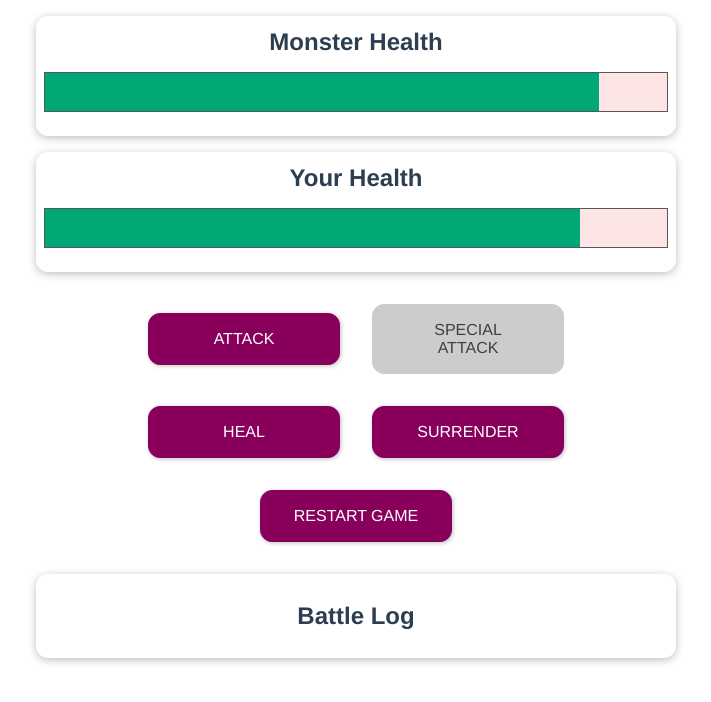
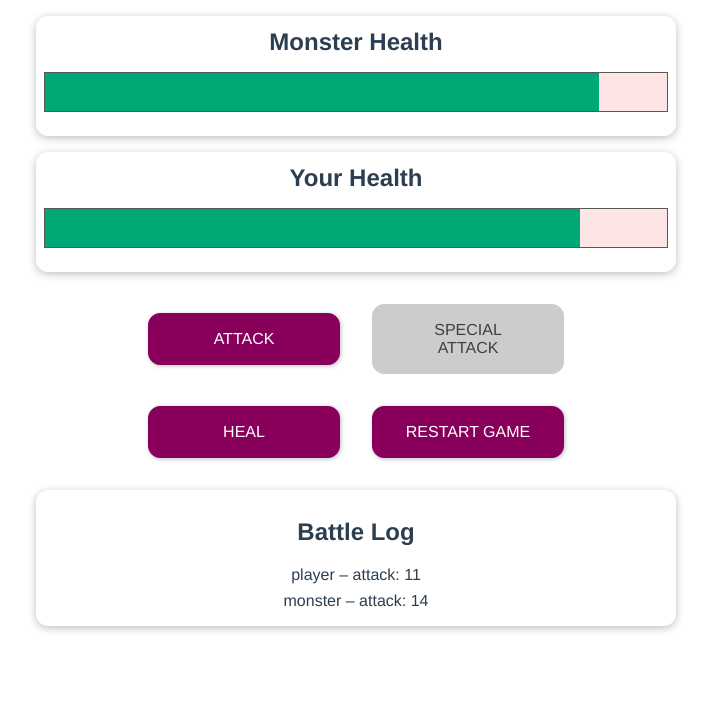
Before and after one commit to leokotman/monster-game, a Vue app: page / in a window 1280 px wide. Both pictures are taken after a click on the button "ATTACK". Shown: the top 702 px of the page, without its empty margins (284-995 px from the left). Built offline with nearby package versions, Linux system fonts and the light colour scheme.

Commit message:
added battle log

```diff
--- a/src/components/Game.vue
+++ b/src/components/Game.vue
@@ -22,12 +22,15 @@
         SPECIAL ATTACK
       </button>
       <button v-on:click="healPlayer" v-bind:disabled="gameStopped">HEAL</button>
-      <button>SURRENDER</button>
       <button v-on:click="restartGame">RESTART GAME</button>
     </section>
     <section id="log" class="container">
       <h2>Battle Log</h2>
-      <ul></ul>
+      <ul>
+        <li v-for="logMessage in logMessagesList" v-bind:key="logMessage">
+          {{logMessage.whoActed}} – {{logMessage.whichAction}}: {{logMessage.valueOfAction}}
+        </li>
+      </ul>
     </section>
   </div>
 </template>
@@ -46,6 +49,7 @@ export default {
       round: 0,
       winLoseMessage: "",
       gameStopped: false,
+      logMessagesList: [],
     };
   },
   computed: {
@@ -56,57 +60,43 @@ export default {
       return { width: this.playerHealth + "%" };
     },
   },
-  // watch: {
-  //   playerHealth(value) {
-  //     if (value <= 0){
-  //       this.winLoseMessage = "The Monster beat you, you lost";
-  //     } else if (value <= 0 && this.monsterHealth <= 0) {
-  //       this.winLoseMessage = "It's a DRAW!"
-  //     } else {
-  //       this.winLoseMessage = "";
-  //     }
-  //   },
-  //   monsterHealth(value) {
-  //     if (value <= 0){
-  //       this.winLoseMessage = "You won! You beat the monster!";
-  //     } else if (value <= 0 && this.playerHealth <= 0) {
-  //       this.winLoseMessage = "It's a DRAW!"
-  //     } else {
-  //       this.winLoseMessage = "";
-  //     }
-  //   }
-  // },
   methods: {
     attackMonster() {
       this.round++;
       const attackValue = getRandomValue(5, 12);
       if (this.monsterHealth - attackValue <= 0) {
+        this.monsterHealth -= attackValue;
         this.winLoseMessage = "You won! You beat the monster!";
         this.gameStopped = true;
       } else {
         this.monsterHealth -= attackValue;
         this.attackPlayer();
       }
+      this.addActionMessage("player", "attack", attackValue);
     },
     attackPlayer() {
       const attackValue = getRandomValue(8, 15);
       if (this.playerHealth - attackValue <= 0) {
+        this.playerHealth -= attackValue;
         this.winLoseMessage = "The Monster beat you, you lost.";
         this.gameStopped = true;
       } else {
         this.playerHealth -= attackValue;
       }
+      this.addActionMessage("monster", "attack", attackValue);
     },
     specialAttack() {
       this.round++;
       const attackValue = getRandomValue(10, 22);
       if (this.monsterHealth - attackValue <= 0) {
+        this.monsterHealth -= attackValue;
         this.winLoseMessage = "You won! You beat the monster!";
         this.gameStopped = true;
       } else {
         this.monsterHealth -= attackValue;
         this.attackPlayer();
       }
+      this.addActionMessage("player", "attack", attackValue);
     },
     healPlayer() {
       this.round++;
@@ -116,6 +106,7 @@ export default {
       } else {
         this.playerHealth += healValue;
       }
+      this.addActionMessage("player", "heal", healValue);
       this.attackPlayer();
     },
     restartGame() {
@@ -124,6 +115,14 @@ export default {
       this.round = 0;
       this.gameStopped = false;
       this.winLoseMessage = "";
+      this.logMessagesList = [];
+    },
+    addActionMessage(who, what, value) {
+      this.logMessagesList.unshift({
+        whoActed: who,
+        whichAction: what,
+        valueOfAction: value
+      });
     },
   },
 };
```
